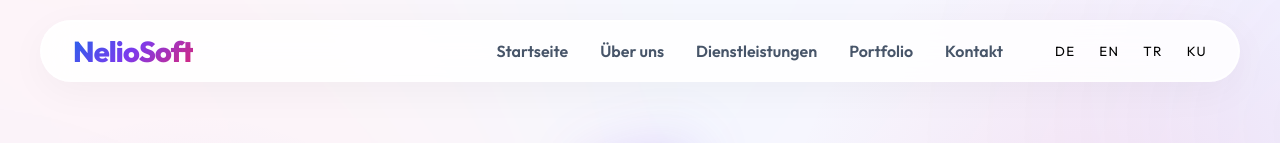
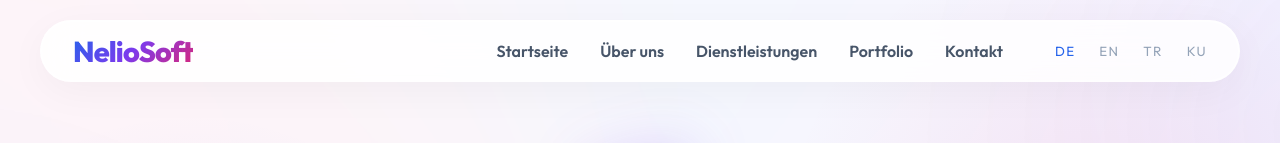
Before and after one commit to YussufBera/neliosoft, a Next.js app: page / in a window 1280 px wide. Shown: the top 143 px of the page. Built offline with nearby package versions, Linux system fonts and the light colour scheme.

Commit message:
Fix animation and color issues

```diff
--- a/src/components/LanguageSwitcher.tsx
+++ b/src/components/LanguageSwitcher.tsx
@@ -22,7 +22,10 @@ export default function LanguageSwitcher() {
                             : 'text-gray-400 hover:text-gray-600'
                         }
           `}
-                    style={{ letterSpacing: '0.1em' }}
+                    style={{
+                        letterSpacing: '0.1em',
+                        color: language === lang ? '#2563eb' : '#94a3b8' // Force Brand Blue vs Slate-400
+                    }}
                 >
                     {lang}
                 </button>
--- a/src/components/PageTransition.tsx
+++ b/src/components/PageTransition.tsx
@@ -11,30 +11,30 @@ export default function PageTransition() {
     // Trigger transition when language changes
     useEffect(() => {
         setIsTransitioning(true);
-        const timer = setTimeout(() => setIsTransitioning(false), 800); // Duration of the "reload" effect
+        const timer = setTimeout(() => setIsTransitioning(false), 1000); // Increased to 1s for visibility
         return () => clearTimeout(timer);
     }, [language]);
 
     return (
-        <AnimatePresence>
+        <AnimatePresence mode="wait">
             {isTransitioning && (
                 <motion.div
-                    className="fixed inset-0 z-[9999] bg-white pointer-events-none flex items-center justify-center"
+                    key="page-transition-overlay"
+                    className="fixed inset-0 z-[9999] bg-white flex items-center justify-center pointer-events-auto"
                     initial={{ opacity: 0 }}
                     animate={{ opacity: 1 }}
                     exit={{ opacity: 0 }}
                     transition={{ duration: 0.3, ease: "easeInOut" }}
                 >
-                    {/* Optional: Add a subtle loading indicator or logo pulse here if desired */}
                     <motion.div
                         initial={{ scale: 0.8, opacity: 0 }}
                         animate={{ scale: 1, opacity: 1 }}
-                        exit={{ scale: 1.2, opacity: 0 }}
+                        exit={{ scale: 1.1, opacity: 0 }}
                         transition={{ duration: 0.4 }}
                         className="flex flex-col items-center gap-4"
                     >
-                        {/* We can use the small icon logo or just a spinner */}
-                        <div className="w-12 h-12 rounded-full border-4 border-blue-500 border-t-transparent animate-spin" />
+                        {/* Spinner matching Brand Blue for consistency */}
+                        <div className="w-12 h-12 rounded-full border-4 border-[#2563eb] border-t-transparent animate-spin" />
                     </motion.div>
                 </motion.div>
             )}
```
